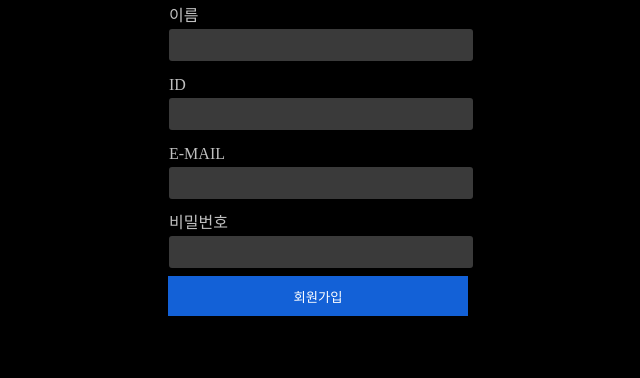
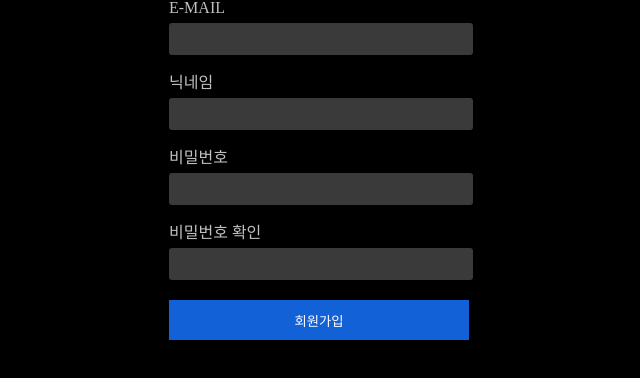
Before and after one commit to minsuje/starwrite, a React (Vite) app in the folder client/: page /register in a window 1280 px wide. Shown: the top 378 px of the page, without its empty margins (319-959 px from the left). Built offline with nearby package versions, Linux system fonts and the light colour scheme.

Commit message:
shared Component 수정

```diff
--- a/client/package.json
+++ b/client/package.json
@@ -10,13 +10,16 @@
     "preview": "vite preview"
   },
   "dependencies": {
+    "@hookform/resolvers": "^3.3.4",
     "d3": "^7.8.5",
     "react": "^18.2.0",
     "react-dom": "^18.2.0",
+    "react-hook-form": "^7.51.0",
     "react-icons": "^5.0.1",
     "react-router-dom": "^6.22.2",
     "styled-component": "^2.8.0",
-    "styled-components": "^6.1.8"
+    "styled-components": "^6.1.8",
+    "zod": "^3.22.4"
   },
   "devDependencies": {
     "@types/d3": "^7.4.3",
--- a/client/src/entities/register/ui/InputEmail.tsx
+++ /dev/null
@@ -1,5 +0,0 @@
-function InputName() {
-    return (  );
-}
-
-export default InputName;
--- a/client/src/entities/register/ui/InputLabel.tsx
+++ /dev/null
@@ -1,21 +0,0 @@
-import styled from 'styled-components';
-import { Input, Label } from '../../../shared/Input';
-
-const InputDiv = styled.div`
-  display: flex;
-  flex-direction: column;
-  padding: 8px 1px;
-`;
-
-function InputLabel({ name, func }: { name: string; func: () => void }) {
-  return (
-    <>
-      <InputDiv>
-        <Label>{name}</Label>
-        <Input func={func}></Input>
-      </InputDiv>
-    </>
-  );
-}
-
-export default InputLabel;
--- a/client/src/features/Register/RegisterForm.tsx
+++ b/client/src/features/Register/RegisterForm.tsx
@@ -1,30 +1,40 @@
-import InputLabel from '../../entities/register/ui/InputLabel';
+import { Input, InputBox, Label, LargeButton } from '../../shared/CommonStyle';
 import styled from 'styled-components';
-import Button from '../../shared/Button';
-import { useState } from 'react';
 
-const Form = styled.form`
+const RegisterBox = styled.div`
   display: flex;
   flex-direction: column;
+  gap: 20px;
 `;
 
 function RegisterForm() {
-  const [name, setName] = useState<string>();
-  const [id, setId] = useState<string>();
-
-  const [email, setEmail] = useState<string>();
-
-  const [password, setPassword] = useState<string>();
-
   return (
     <>
-      <Form>
-        <InputLabel name="이름"></InputLabel>
-        <InputLabel name="ID"></InputLabel>
-        <InputLabel name="E-MAIL"></InputLabel>
-        <InputLabel name="비밀번호"></InputLabel>
-        <Button size="l" name="회원가입"></Button>
-      </Form>
+      <form>
+        <RegisterBox>
+          <InputBox>
+            <Label>E-MAIL</Label>
+            <Input></Input>
+          </InputBox>
+
+          <InputBox>
+            <Label>닉네임</Label>
+            <Input></Input>
+          </InputBox>
+
+          <InputBox>
+            <Label>비밀번호</Label>
+            <Input></Input>
+          </InputBox>
+
+          <InputBox>
+            <Label>비밀번호 확인</Label>
+            <Input></Input>
+          </InputBox>
+
+          <LargeButton type="submit">회원가입</LargeButton>
+        </RegisterBox>
+      </form>
     </>
   );
 }
--- /dev/null
+++ b/client/src/shared/CommonStyle.tsx
@@ -0,0 +1,58 @@
+import styled from 'styled-components';
+
+// 버튼 스타일
+export const SmallButton = styled.button`
+  width: 100px;
+  height: 40px;
+  background-color: #1361d7;
+  color: white;
+  border: none;
+  &:hover {
+    background-color: #0353cb;
+  }
+`;
+
+export const MediumButton = styled.button`
+  width: 200px;
+  height: 40px;
+  background-color: #1361d7;
+  color: white;
+  border: none;
+  &:hover {
+    background-color: #0353cb;
+  }
+`;
+
+export const LargeButton = styled.button`
+  width: 300px;
+  height: 40px;
+  background-color: #1361d7;
+  color: white;
+  border: none;
+  &:hover {
+    background-color: #0353cb;
+  }
+`;
+// input 스타일
+export const Input = styled.input`
+  height: 30px;
+  width: 300px;
+  background-color: #616161;
+  border: none;
+  color: #ffffff;
+  opacity: 0.6;
+  border-radius: 3px;
+`;
+
+// label 스타일
+export const Label = styled.label`
+  color: #c0c0c0;
+  padding-bottom: 5px;
+`;
+
+// input + label 박스 스타일
+export const InputBox = styled.div`
+  display: flex;
+  flex-direction: column;
+  gap: 2px;
+`;
--- a/client/src/shared/Input.tsx
+++ /dev/null
@@ -1,28 +0,0 @@
-import styled from 'styled-components';
-
-const FirstInput = styled.input`
-  height: 30px;
-  width: 300px;
-  background-color: #616161;
-  border: none;
-  color: #ffffff;
-  opacity: 0.6;
-  border-radius: 3px;
-`;
-
-const DefaultLabel = styled.label`
-  color: #c0c0c0;
-  padding-bottom: 5px;
-`;
-
-export function Input({ func }: { func: () => void }) {
-  return (
-    <>
-      <FirstInput onChange={func}></FirstInput>
-    </>
-  );
-}
-
-export function Label({ children }: { children: string }) {
-  return <DefaultLabel>{children}</DefaultLabel>;
-}
```
Also changed, not shown: client/src/entities/register/ui/InputPassWord.tsx (deleted, +0 -22 lines), client/src/entities/register/index.tsx (deleted), client/src/entities/register/ui/InputName.tsx (deleted), 1 other file (tests, documents, lock files or other folders).
